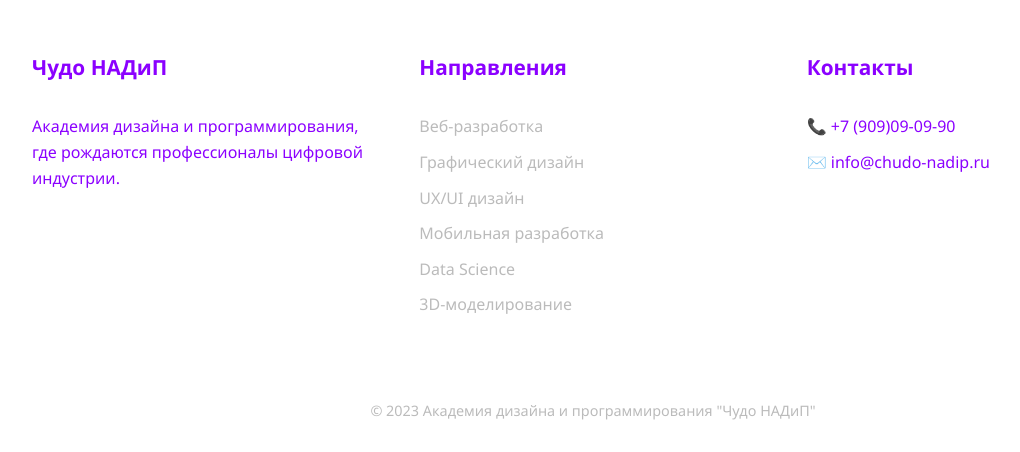
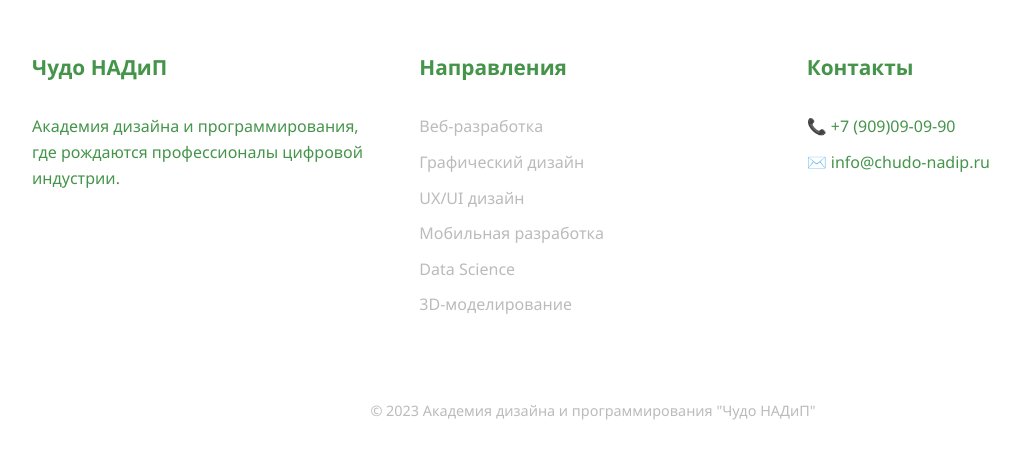
Before and after one commit to nasta0904/reklama, a plain HTML site: page index.html in a window 1280 px wide. Shown: the part 3587-4039 px from the top of the page, without its empty margins (47-1067 px from the left). Drawn offline with Linux system fonts and the light colour scheme.

Commit message:
Update style.css

```diff
--- a/style.css
+++ b/style.css
@@ -385,7 +385,7 @@
         /* Футер */
         footer {
             background-color: var(--dark);
-            color: #8B00FF;
+            color: #44944A;
             padding: 60px 0 30px;
         }
 
```
